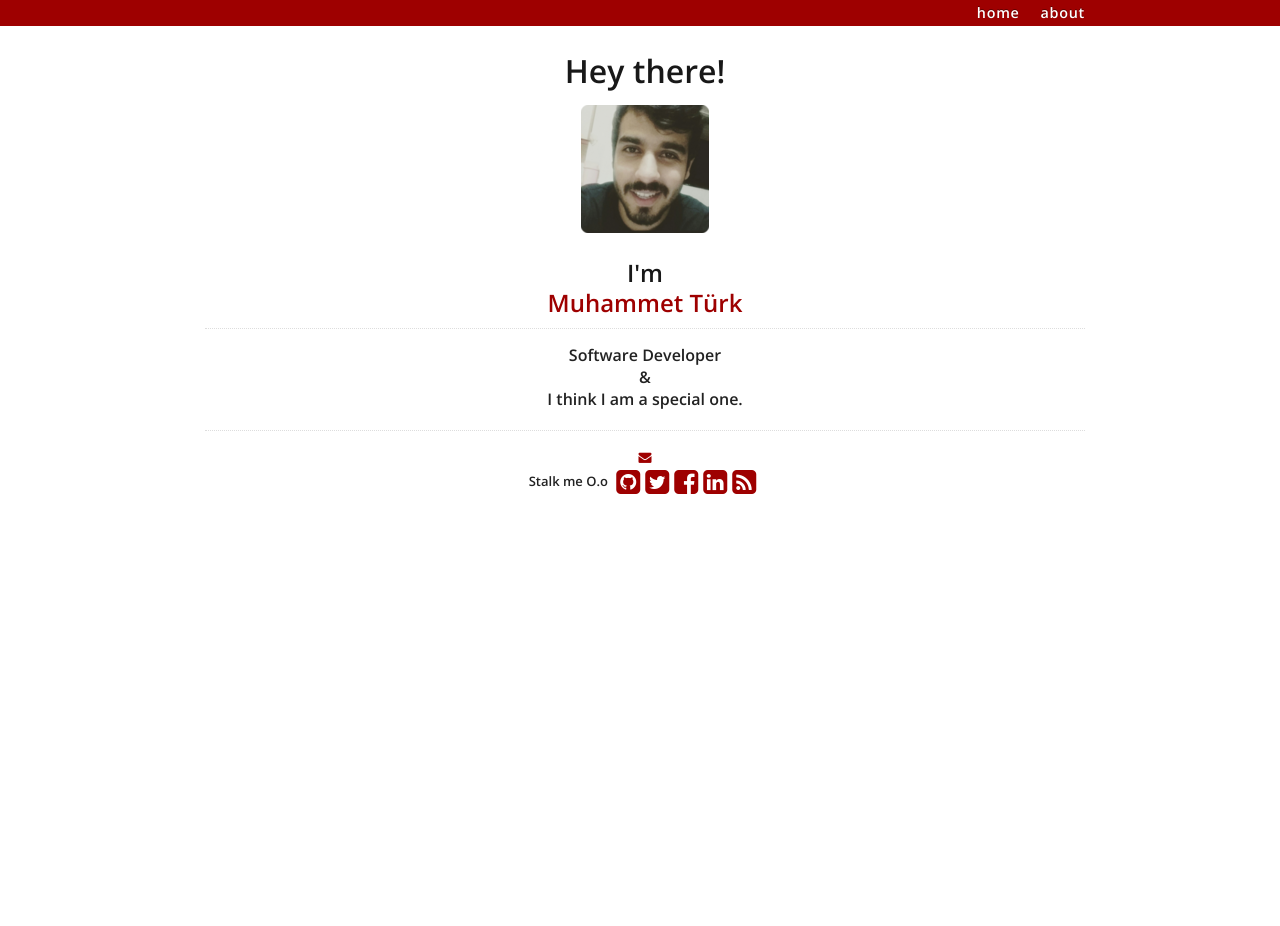
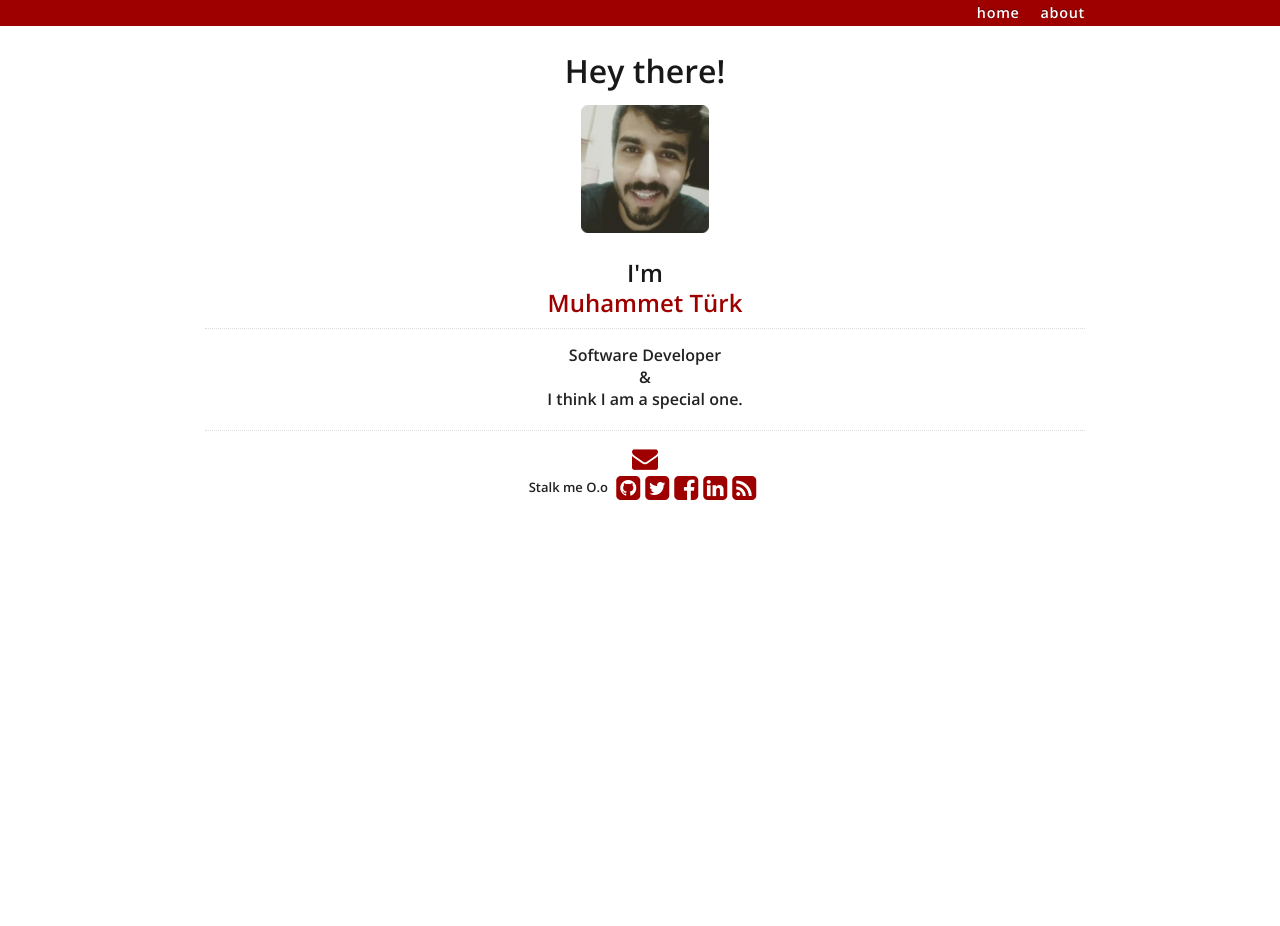
Before and after one commit to mturk111/mturk111.github.io, a Jekyll site: the page built from index.html, in a window 1280 px wide. Built offline with Jekyll 4.4.1, drawn with Linux system fonts in a browser that asks for light colours; nearby versions of some CDN libraries.

Commit message:
Update social.html

```diff
--- a/_includes/social.html
+++ b/_includes/social.html
@@ -1,6 +1,6 @@
 <div>
     <a title="Mail me!" href="mailto:muhammet-turk@outlook.com">
-        <i class="fa fa-envelope"></i>
+        <i class="fa fa-envelope fa-2x"></i>
     </a>
 </div>
  Stalk me O.o
```
